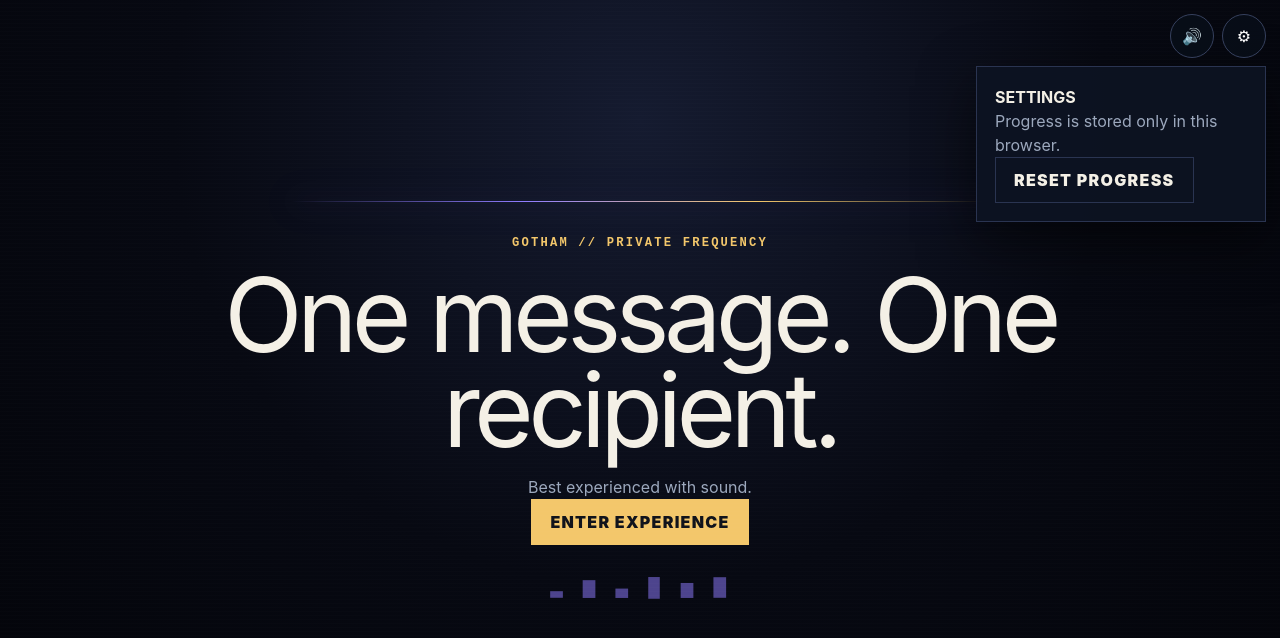
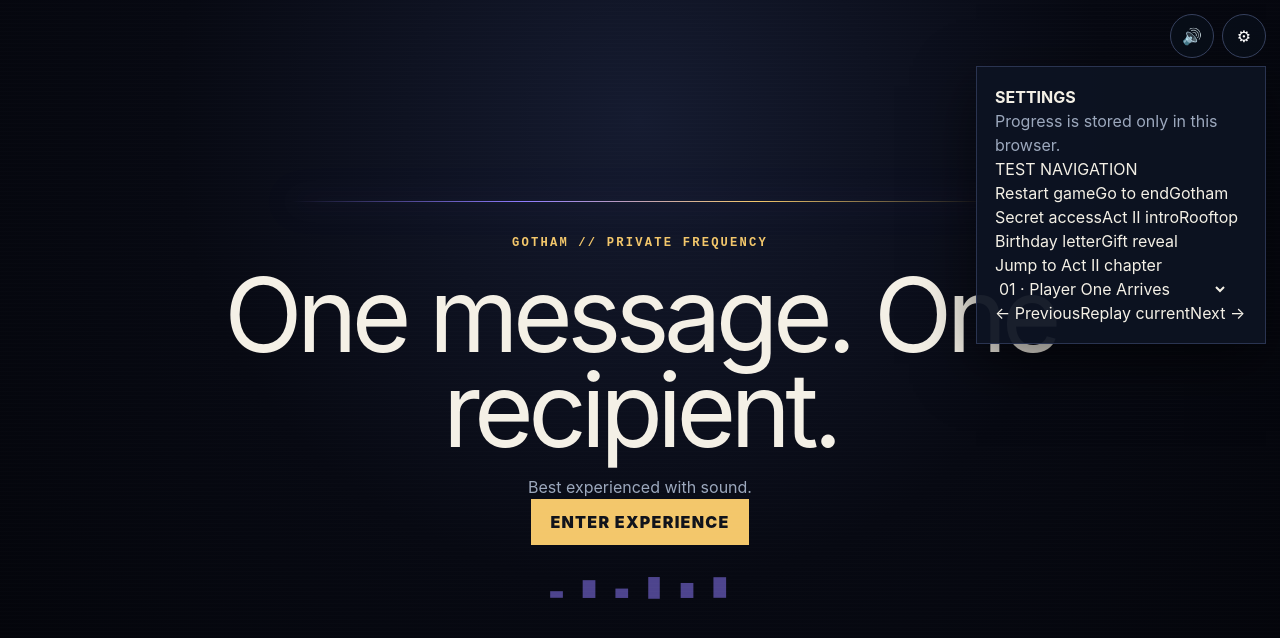
Before and after one commit to chebbi24/pro, a React (Vite) app: page / in a window 1280 px wide. Both pictures are taken after a click on the button "Settings". Shown: the top 638 px of the page. Built offline with nearby package versions, Linux system fonts and the light colour scheme.

Commit message:
Add testing scene and chapter navigator

```diff
--- a/src/App.tsx
+++ b/src/App.tsx
@@ -64,6 +64,16 @@ function App(){
     setScene('act2intro')
   },[])
 
+  const jumpTo=(target:Scene, level?:number)=>{
+    setActiveMemory(null)
+    setShowLevelIntro(false)
+    if(typeof level==='number') setLifeLevel(Math.max(0,Math.min(level,lifeLevels.length-1)))
+    if(target==='gift'){setGiftOpen(true);setGiftClaimed(false)}
+    if(target==='finale'){setContinued(false)}
+    setScene(target)
+    setSettings(false)
+  }
+
   const reset=()=>{
     localStorage.removeItem(KEY)
     setScene('entry')
@@ -92,11 +102,31 @@ function App(){
       <button className="icon-btn" onClick={()=>setSettings(!settings)} aria-label="Settings">⚙</button>
     </div>
 
-    {settings&&<aside className="settings">
+    {settings&&<aside className="settings test-settings">
       <b>SETTINGS</b>
       <p>Progress is stored only in this browser.</p>
-      {scene==='journey'&&<p>Act II level: {lifeLevel+1}/{lifeLevels.length}</p>}
-      <button className="secondary-btn" onClick={reset}>Reset progress</button>
+      <div className="test-nav">
+        <span>TEST NAVIGATION</span>
+        <div className="test-nav-grid">
+          <button onClick={reset}>Restart game</button>
+          <button onClick={()=>jumpTo('finale')}>Go to end</button>
+          <button onClick={()=>jumpTo('encounter')}>Gotham</button>
+          <button onClick={()=>jumpTo('access')}>Secret access</button>
+          <button onClick={()=>jumpTo('act2intro')}>Act II intro</button>
+          <button onClick={()=>jumpTo('rooftop')}>Rooftop</button>
+          <button onClick={()=>jumpTo('letter')}>Birthday letter</button>
+          <button onClick={()=>jumpTo('gift')}>Gift reveal</button>
+        </div>
+        <label htmlFor="test-level">Jump to Act II chapter</label>
+        <select id="test-level" value={lifeLevel} onChange={e=>jumpTo('journey',Number(e.target.value))}>
+          {lifeLevels.map((level,i)=><option key={level.id} value={i}>{String(i+1).padStart(2,'0')} · {level.title}</option>)}
+        </select>
+        <div className="test-level-controls">
+          <button disabled={lifeLevel===0} onClick={()=>jumpTo('journey',lifeLevel-1)}>← Previous</button>
+          <button onClick={()=>jumpTo('journey',lifeLevel)}>Replay current</button>
+          <button disabled={lifeLevel===lifeLevels.length-1} onClick={()=>jumpTo('journey',lifeLevel+1)}>Next →</button>
+        </div>
+      </div>
     </aside>}
 
     {scene==='entry'&&<section className="entry scene-fade">
```
